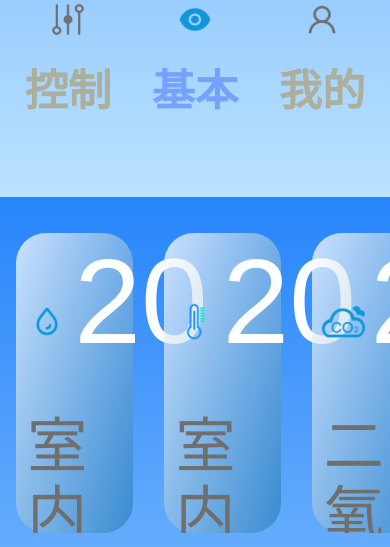
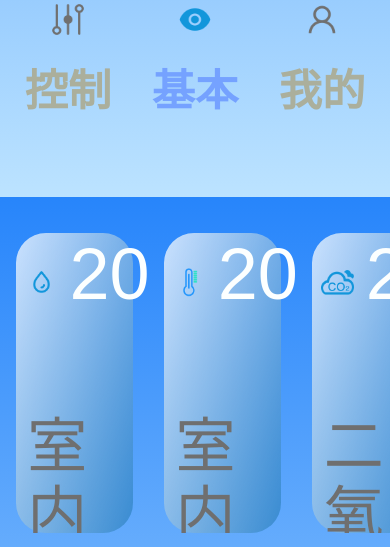
Before and after one commit to haominqu/excenter, a Django app: page /phoned/ in a window 390 px wide. Shown: the part 647-1194 px from the top of the page. Run offline with Django 3.2, Linux system fonts and the light colour scheme.

Commit message:
phonecss

```diff
--- a/static/css/phone.css
+++ b/static/css/phone.css
@@ -266,28 +266,28 @@ to {margin-left: 50%;}
     border-radius: 2.5em;
 }
 .block_show{
-    float: left;
+    /*float: left;*/
     width: 100%;
 
     height: 180px;
 }
 .block_show_img{
-    width: 80%;
+    width: 70%;
     display: inline-block;
     margin-left: 20%;
     margin-top: 20px;
 }
 .block_show div{
-    width:45%;
+    width:40%;
     display: inline-block;
     height: 180px;
     opacity: 1;
 
 }
 .block_show div span{
-    font-size: 10em;
+    font-size: 6em;
     width: 92%;
-    margin-left: 5%;
+    margin-left: 8%;
     font-weight: 400;
     display: inline-block;
     color: #fcffff;
```
